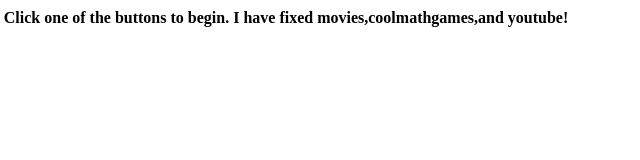
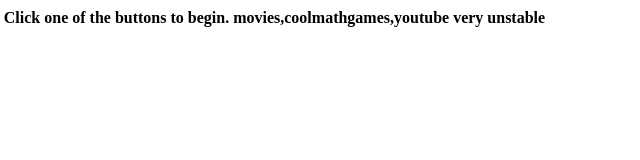
Before and after one commit to aphot2004/isthisarealonethistime, a plain HTML site: page index.html in a window 1280 px wide. Shown: the full height of the page, 548-1188 px from the left. Drawn offline with Linux system fonts and the light colour scheme.

Commit message:
Update index.html

```diff
--- a/index.html
+++ b/index.html
@@ -105,7 +105,7 @@
 	    <button onclick='papasorgames()'>Coolmathgames</button>
 	    <button onclick='ubyoutube()'>Unblocked Youtube</button>
 
-	 <strong>&nbsp;&nbsp;&nbsp;&nbsp;&nbsp;Click one of the buttons to begin. I have fixed movies,coolmathgames,and youtube!</strong>
+	 <strong>&nbsp;&nbsp;&nbsp;&nbsp;&nbsp;Click one of the buttons to begin. movies,coolmathgames,youtube very unstable</strong>
 	 <strong></strong>
     </body>
 </html>
```
